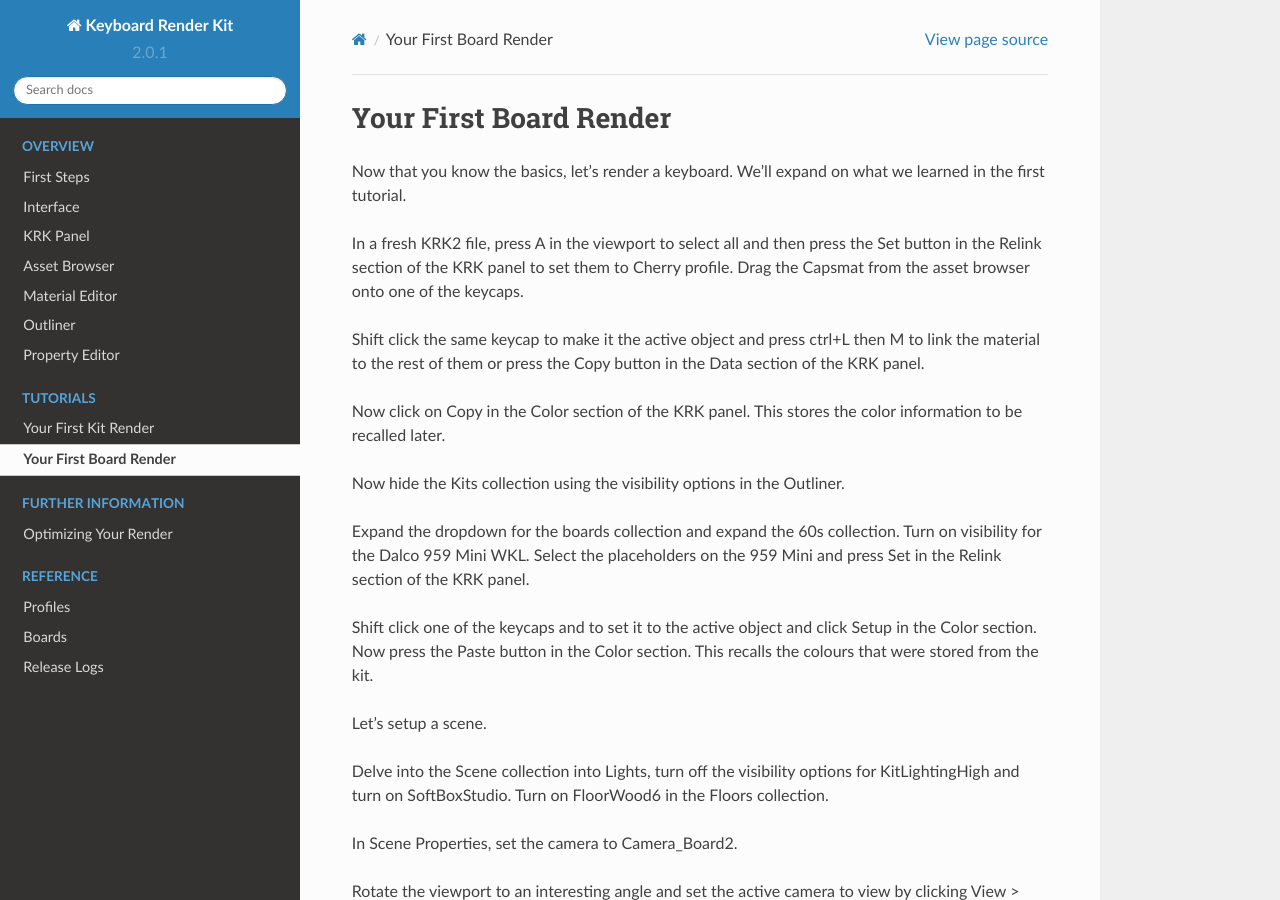
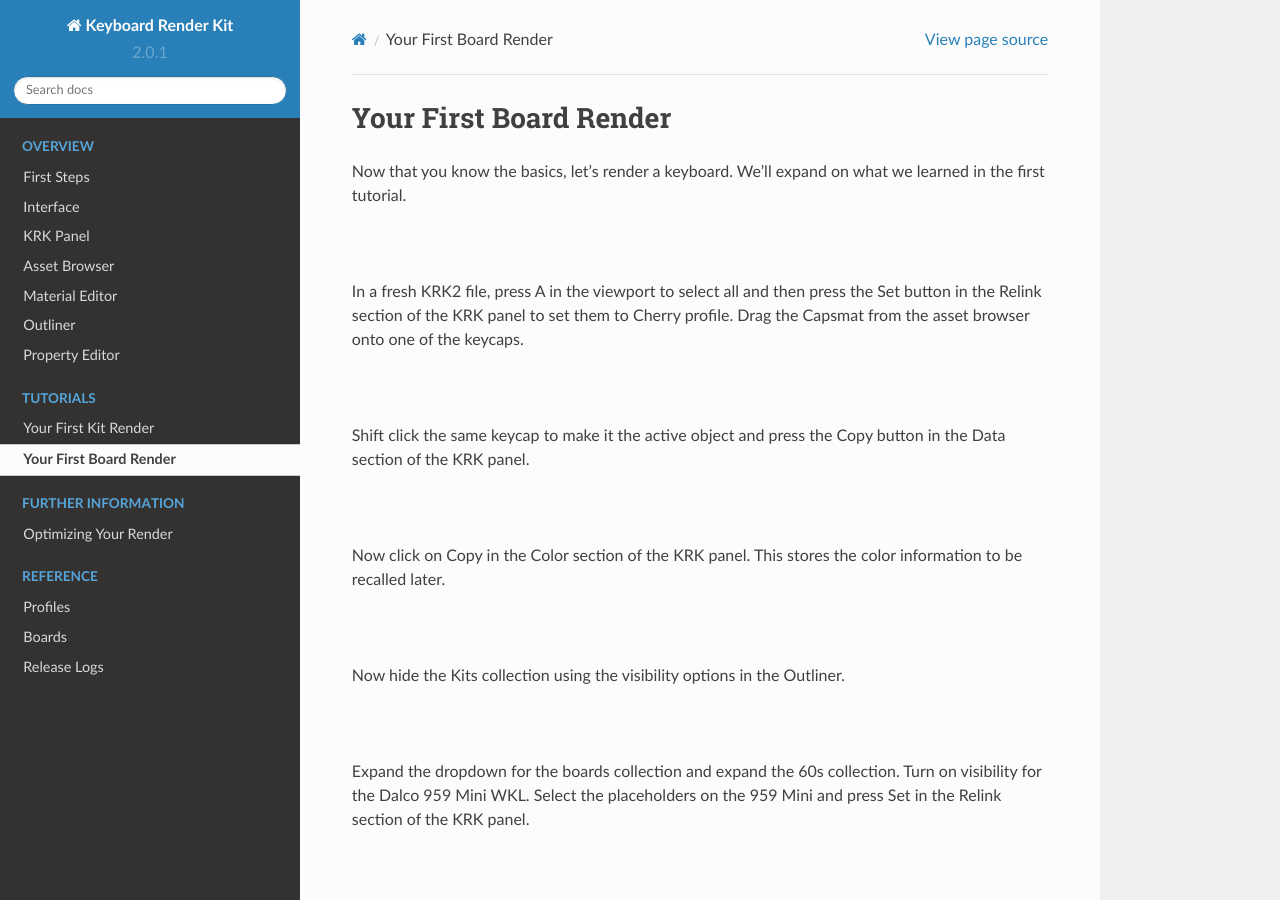
Before and after one commit to imperfectlink/KeyboardRenderKit, a Sphinx documentation site: the page built from docs/source/workflow2.rst, in a window 1280 px wide and 900 px high. Built offline with Sphinx 7.4.7 and the Read the Docs theme 2.0.0, drawn with Linux system fonts in a browser that asks for light colours.

Commit message:
Update workflow2.rst

```diff
--- a/docs/source/workflow2.rst
+++ b/docs/source/workflow2.rst
@@ -2,30 +2,56 @@ Your First Board Render
 ====
 Now that you know the basics, let's render a keyboard. We'll expand on what we learned in the first tutorial.
 
+|
+
 In a fresh KRK2 file, press A in the viewport to select all and then press the Set button in the Relink section of the KRK panel to set them to Cherry profile.
 Drag the Capsmat from the asset browser onto one of the keycaps.
 
-Shift click the same keycap to make it the active object and press ctrl+L then M to link the material to the rest of them or press the Copy button in the Data section of the KRK panel.
+|
+
+Shift click the same keycap to make it the active object and press the Copy button in the Data section of the KRK panel.
+
+|
 
 Now click on Copy in the Color section of the KRK panel. This stores the color information to be recalled later.
 
+|
+
 Now hide the Kits collection using the visibility options in the Outliner.
+
+|
 
 Expand the dropdown for the boards collection and expand the 60s collection. Turn on visibility for the Dalco 959 Mini WKL.
 Select the placeholders on the 959 Mini and press Set in the Relink section of the KRK panel.
 
+|
+
 Shift click one of the keycaps and to set it to the active object and click Setup in the Color section.
 Now press the Paste button in the Color section. This recalls the colours that were stored from the kit.
 
+|
+
 Let's setup a scene.
+
+|
 
 Delve into the Scene collection into Lights, turn off the visibility options for KitLightingHigh and turn on SoftBoxStudio.
 Turn on FloorWood6 in the Floors collection.
 
+|
+
 In Scene Properties, set the camera to Camera_Board2.
+
+|
 
 Rotate the viewport to an interesting angle and set the active camera to view by clicking View > Align View > Align Active Camera To View.
 
+|
+
 Now render your scene.
 
+|
+
 This completes example workflow tutorial 2.
+
+|
```
